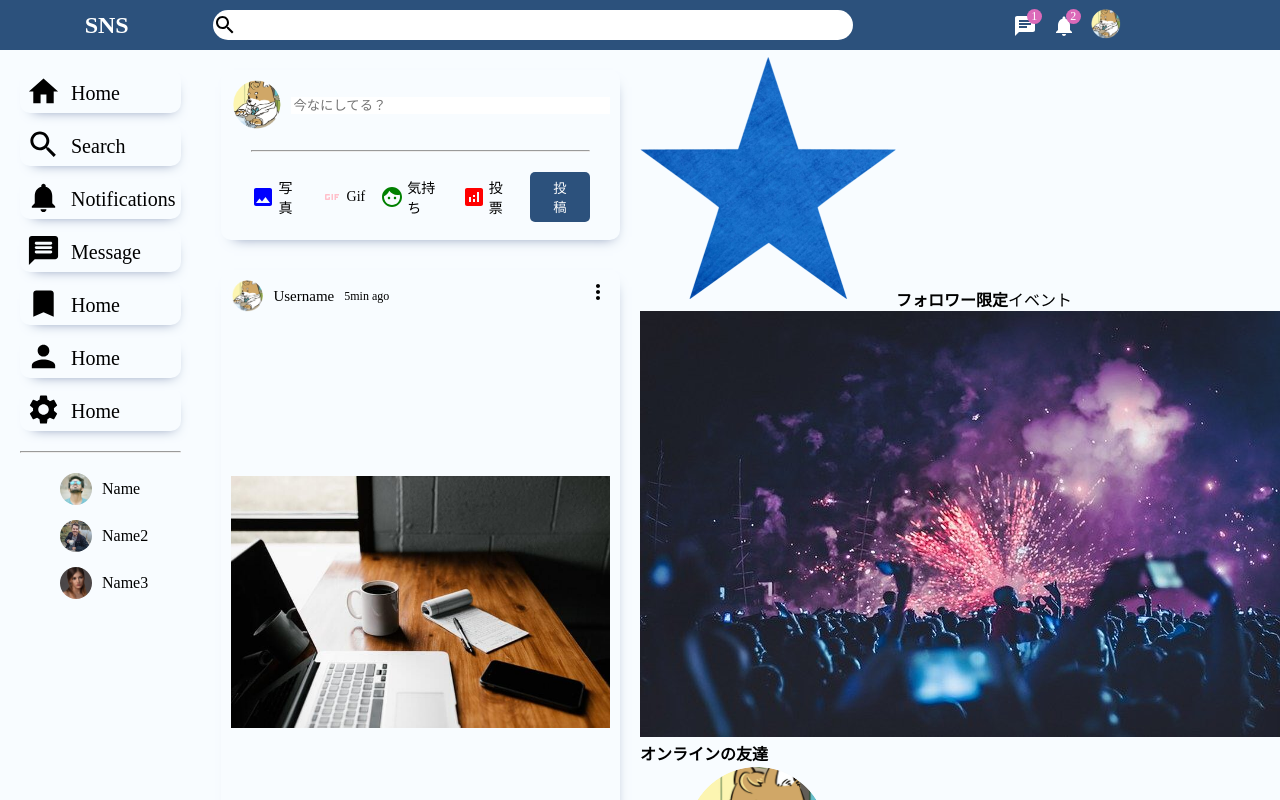
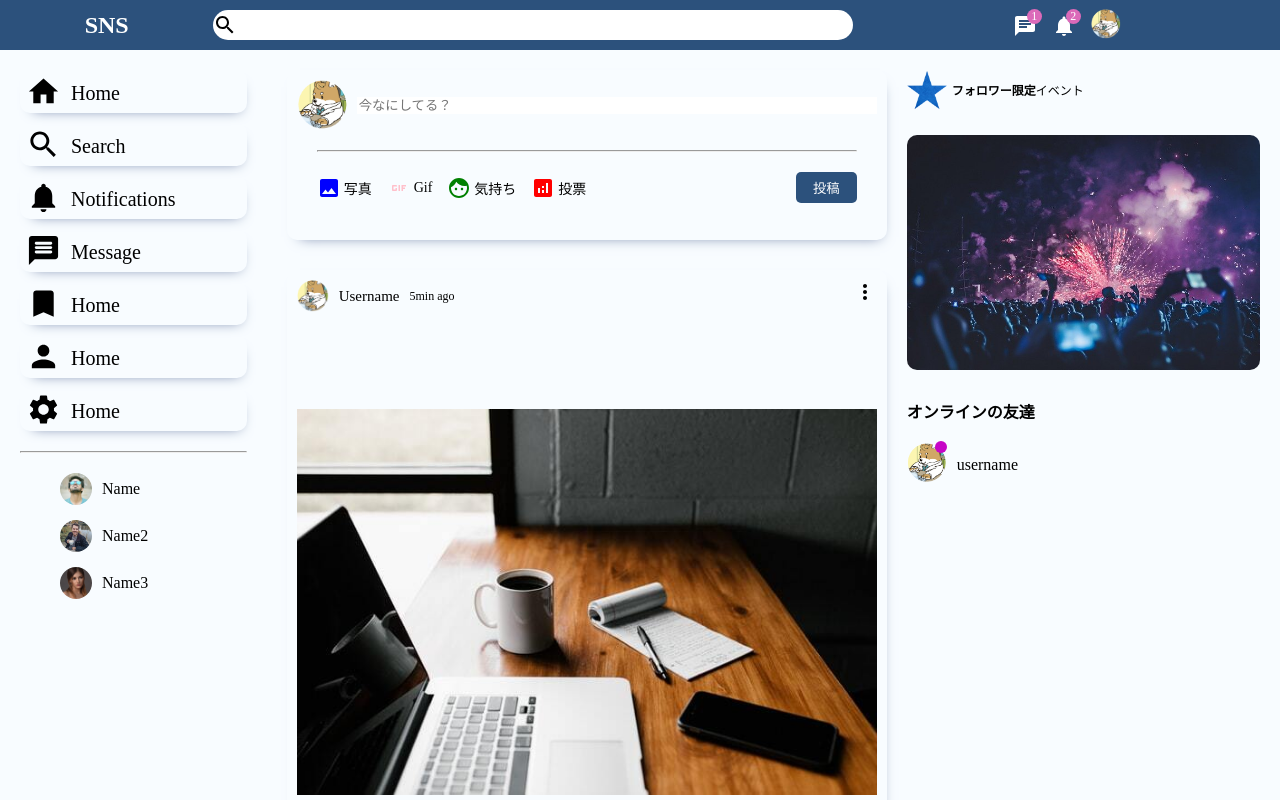
Before and after one commit to sacrwst/sns-frontend, a React (Create React App) app: page / in a window 1280 px wide. Shown: the top 800 px of the page. Built offline with nearby package versions, Linux system fonts and the light colour scheme.

Commit message:
💄 Rightbarコンポーネント　スタイル

```diff
--- a/src/components/rightbar/Rightbar.jsx
+++ b/src/components/rightbar/Rightbar.jsx
@@ -6,15 +6,15 @@ export default function Rightbar() {
     <div className='rightbar'>
       <div className="rightbarWrapper">
         <div className="eventContainer">
-          <img src="/assets/star.png" alt="" />
+          <img src="/assets/star.png" alt="" className='starImg' />
           <span className="eventText"><b>フォロワー限定</b>イベント</span>
         </div>
-        <img src="/assets/ad.jpeg" alt="" />
+        <img src="/assets/ad.jpeg" alt="" className='adImg' />
         <h4 className='rightbarTitle'>オンラインの友達</h4>
         <ul className="rightbarFriendList">
           <li className="rightbarFriend">
             <div className="rightbarProfileImgContainer">
-              <img src="/assets/person/1.jpeg" alt="" />
+              <img src="/assets/person/1.jpeg" alt="" className='rightbarProfileImg' />
               <span className="rightbarOnline"></span>
             </div>
             <div className="rightbarUsername">username</div>
--- a/src/components/rightbar/rightbar.css
+++ b/src/components/rightbar/rightbar.css
@@ -1,3 +1,66 @@
 .rightbar {
     flex: 3.5;
 }
+
+.rightbarWrapper {
+    padding: 20px 20px 0 0;
+}
+
+.eventContainer {
+    display: flex;
+    align-items: center;
+}
+
+.starImg {
+    width: 40px;
+    height: 40px;
+    margin-right: 5px;
+}
+
+.eventText {
+    font-size: 12px;
+}
+
+.adImg {
+    width: 100%;
+    border-radius: 10px;
+    margin: 25px 0;
+}
+
+.rightbarTitle {
+    margin-bottom: 20px;
+}
+
+.rightbarFriendList {
+    padding: 0;
+    margin: 0;
+    list-style: none;
+}
+
+.rightbarFriend {
+    display: flex;
+    align-items: center;
+    margin-right: 15px;
+}
+
+.rightbarProfileImgContainer {
+    position: relative;
+    margin-right: 10px;
+}
+
+.rightbarProfileImg {
+    width: 40px;
+    height: 40px;
+    border-radius: 50%;
+    object-fit: cover;
+}
+
+.rightbarOnline {
+    position: absolute;
+    top: -2px;
+    right: 0;
+    background: #c605c6;
+    width: 12px;
+    height: 12px;
+    border-radius: 50%;
+}
```
